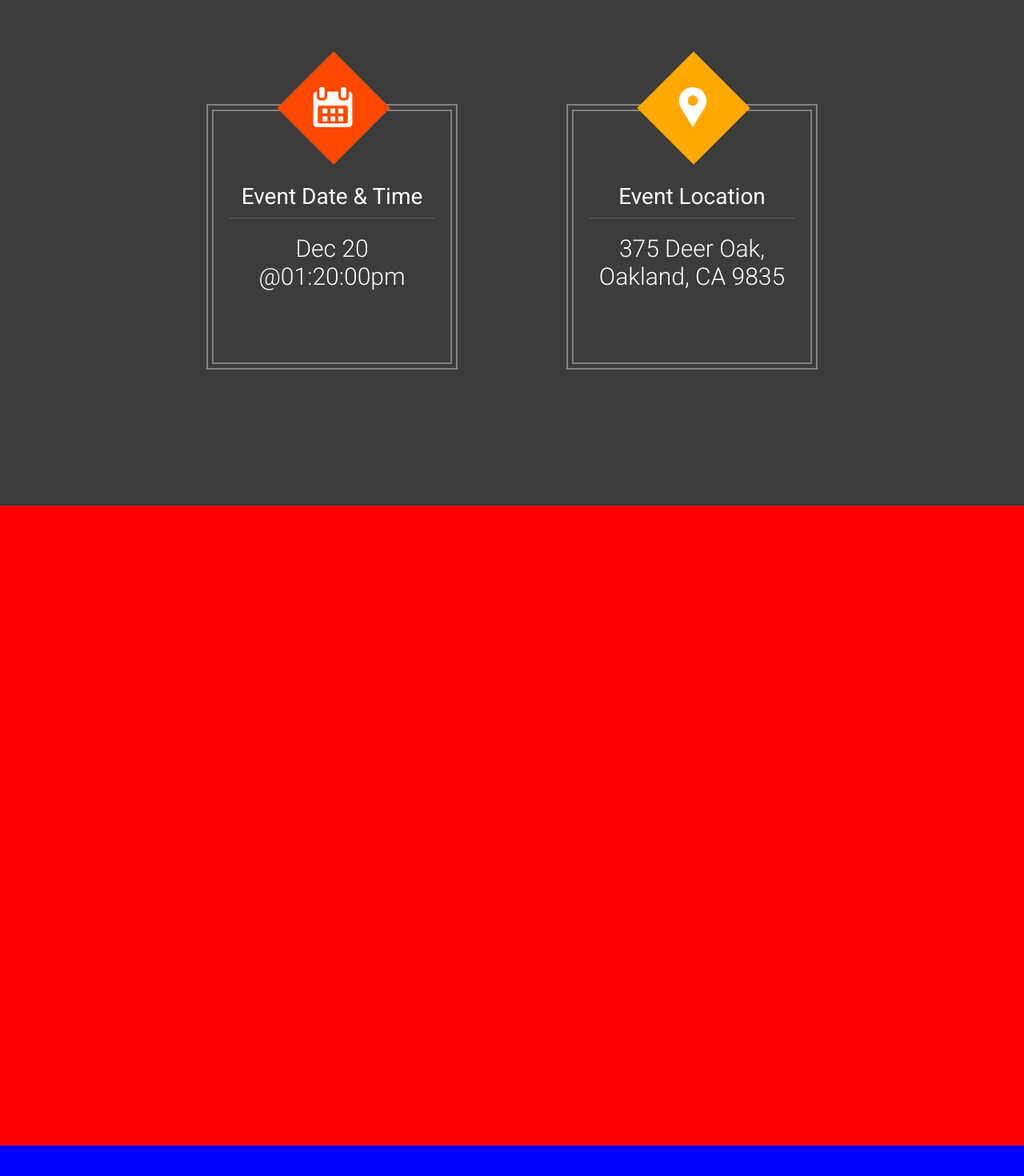
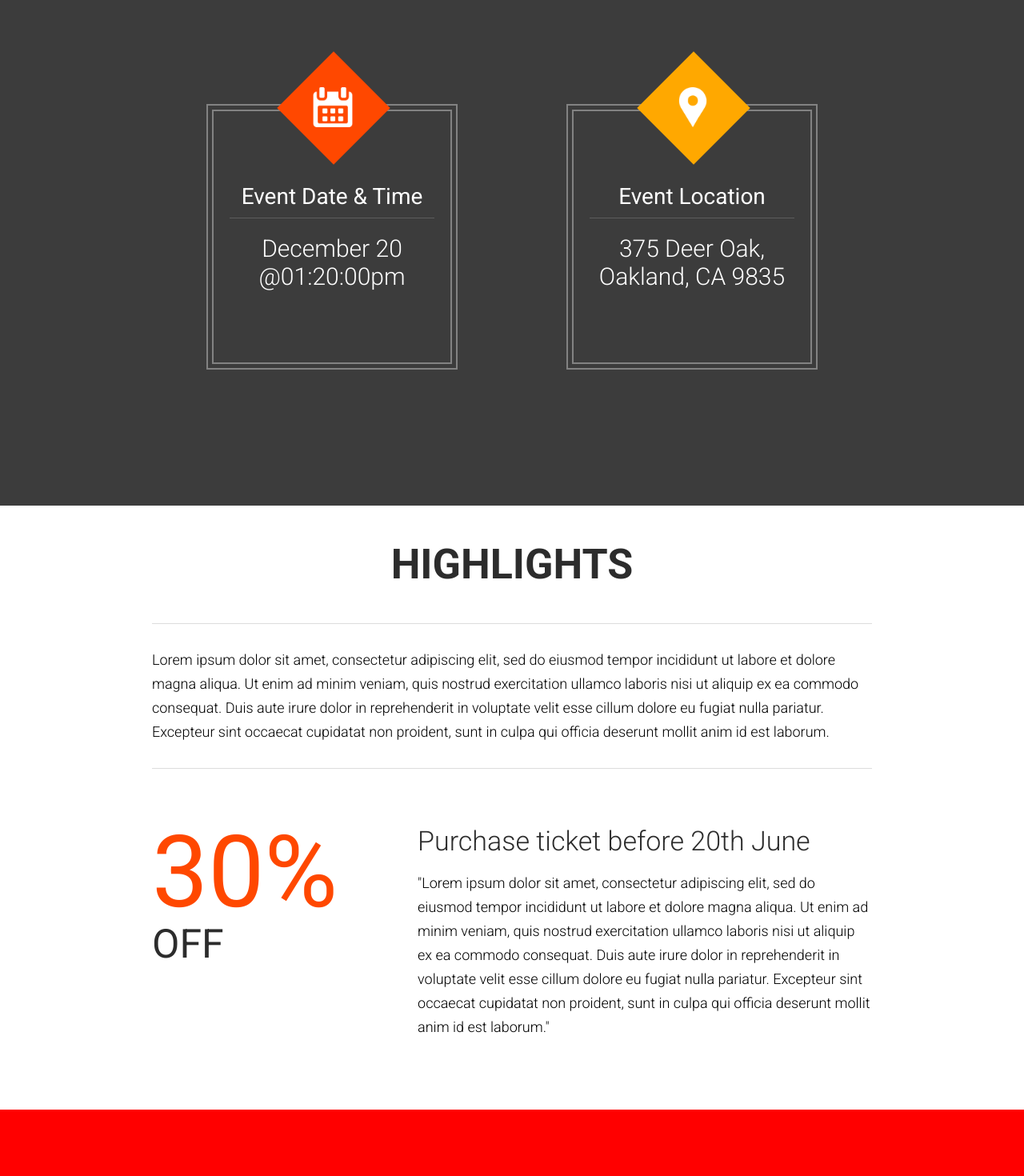
Before and after one commit to renatoguara2020/the_avenue_app, a React (Create React App) app: page / in a window 1280 px wide. Shown: the part 840-2310 px from the top of the page at 80% size. Built offline with nearby package versions, Linux system fonts and the light colour scheme; a web font is replaced by a local one.

Commit message:
commit changes

```diff
--- a/src/App.js
+++ b/src/App.js
@@ -4,6 +4,7 @@
 import Footer from './components/header_footer/Footer';
 import Featured from './components/featured';
 import VenueNfo from './components/venueNfo';
+import Highlights from './components/highlights';
 import {Fragment}  from 'react';
 const  App = () => {
   return (
@@ -18,6 +19,10 @@
        <Fragment>
         <VenueNfo />
        </Fragment>
+
+       <Fragment>
+         <Highlights/>
+       </Fragment>
         <div style={{backgroundColor:'red', height:'800px'}}></div>
         <div style={{backgroundColor:'blue', height:'800px'}}></div>
         <div style={{backgroundColor:'green', height:'800px'}}></div>
--- /dev/null
+++ b/src/components/highlights/Description.js
@@ -0,0 +1,17 @@
+import React from 'react';
+import { Fade } from 'react-awesome-reveal'
+
+const Description = () => {
+    return(
+        <Fade>
+            <div className="center_wrapper">
+                <h2>Highlights</h2>
+                <div className="highlight_description" >
+                Lorem ipsum dolor sit amet, consectetur adipiscing elit, sed do eiusmod tempor incididunt ut labore et dolore magna aliqua. Ut enim ad minim veniam, quis nostrud exercitation ullamco laboris nisi ut aliquip ex ea commodo consequat. Duis aute irure dolor in reprehenderit in voluptate velit esse cillum dolore eu fugiat nulla pariatur. Excepteur sint occaecat cupidatat non proident, sunt in culpa qui officia deserunt mollit anim id est laborum.
+                </div>
+            </div>
+        </Fade>
+    )
+}
+
+export default Description
--- /dev/null
+++ b/src/components/highlights/Discount.js
@@ -0,0 +1,36 @@
+import React, {useState, useEffect} from 'react';
+import {Fade, Slide} from 'react-awesome-reveal';
+
+
+const Discount = () =>{
+
+
+    return(
+
+    <div className="center_wrapper">
+      <div className="discount_wrapper">
+       <Fade>
+        <div className="discount_porcentage">
+        <span>30%</span>
+        <span>OFF</span>
+        </div>
+       </Fade>
+
+       <Slide right>
+         <div className="discount_description">
+         <h3>Purchase ticket before 20th June</h3>
+         <p>
+         "Lorem ipsum dolor sit amet, consectetur adipiscing elit, sed do eiusmod tempor incididunt ut labore et dolore magna aliqua. Ut enim ad minim veniam, quis nostrud exercitation ullamco laboris nisi ut aliquip ex ea commodo consequat. Duis aute irure dolor in reprehenderit in voluptate velit esse cillum dolore eu fugiat nulla pariatur. Excepteur sint occaecat cupidatat non proident, sunt in culpa qui officia deserunt mollit anim id est laborum."
+         </p>
+
+         </div>
+       </Slide>
+
+      </div>
+    </div>
+
+    )
+}
+
+
+export default Discount;
--- /dev/null
+++ b/src/components/highlights/index.js
@@ -0,0 +1,19 @@
+import React from 'react';
+import Description from './Description'
+import Discount from './Discount';
+
+
+
+const Highlights = () =>{
+
+
+    return(
+
+        <div className="highlight_wrapper">
+        <Description/>
+        <Discount/>
+        </div>
+    )
+}
+
+export default Highlights
--- a/src/components/venueNfo/index.js
+++ b/src/components/venueNfo/index.js
@@ -10,7 +10,7 @@
             <div className="center_wrapper">
                 <div className="vn_wrapper">
 
-                    <Zoom className="vn_item" triggerOnce>
+                    <Zoom className="vn_item" >
                         <div>
                             <div className="vn_outer">
                                 <div className="vn_inner">
@@ -25,7 +25,7 @@
                                         Event Date & Time
                                     </div>
                                     <div className="vn_desc">
-                                        Dec 20 @01:20:00pm
+                                        December 20 @01:20:00pm
                                     </div>
 
                                 </div>
```
